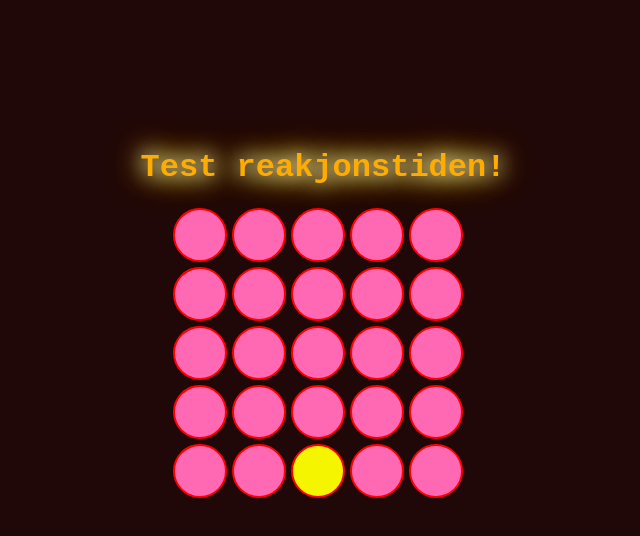
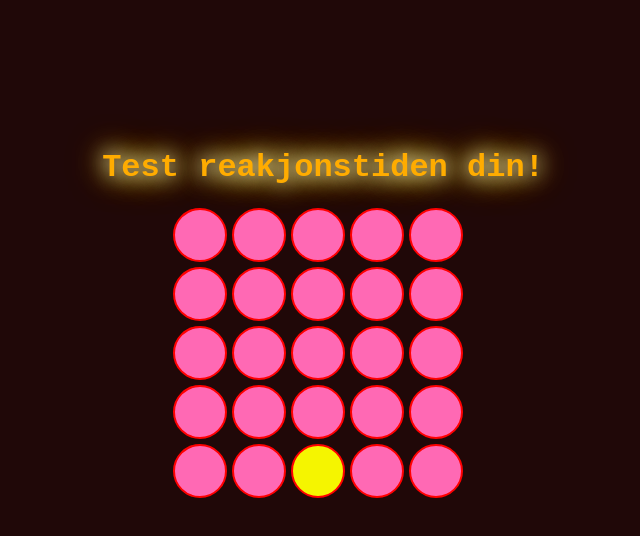
Before and after one commit to WellDone88/responsoppgave, a plain HTML site: page index.html in a window 1280 px wide. Shown: the whole page, without its empty margins (317-957 px from the left). Drawn offline with Linux system fonts and the light colour scheme.

Commit message:
Update index.html

```diff
--- a/index.html
+++ b/index.html
@@ -7,7 +7,7 @@
     <link rel="stylesheet" href="style.css">
 </head>
 <body>
-    <h1>Test reakjonstiden!</h1>
+    <h1>Test reakjonstiden din!</h1>
     <div id="app"></div>
     <h2 id="Sec"></h2>
 
```
